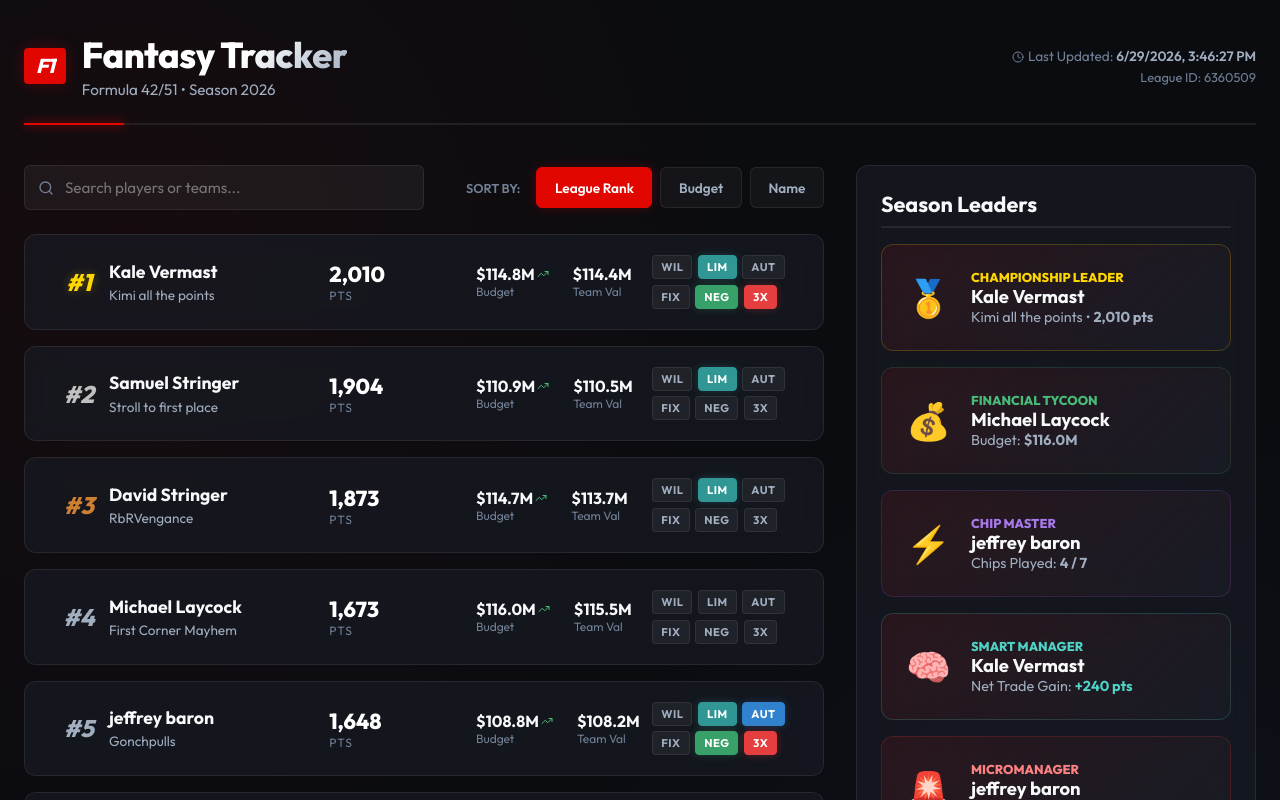
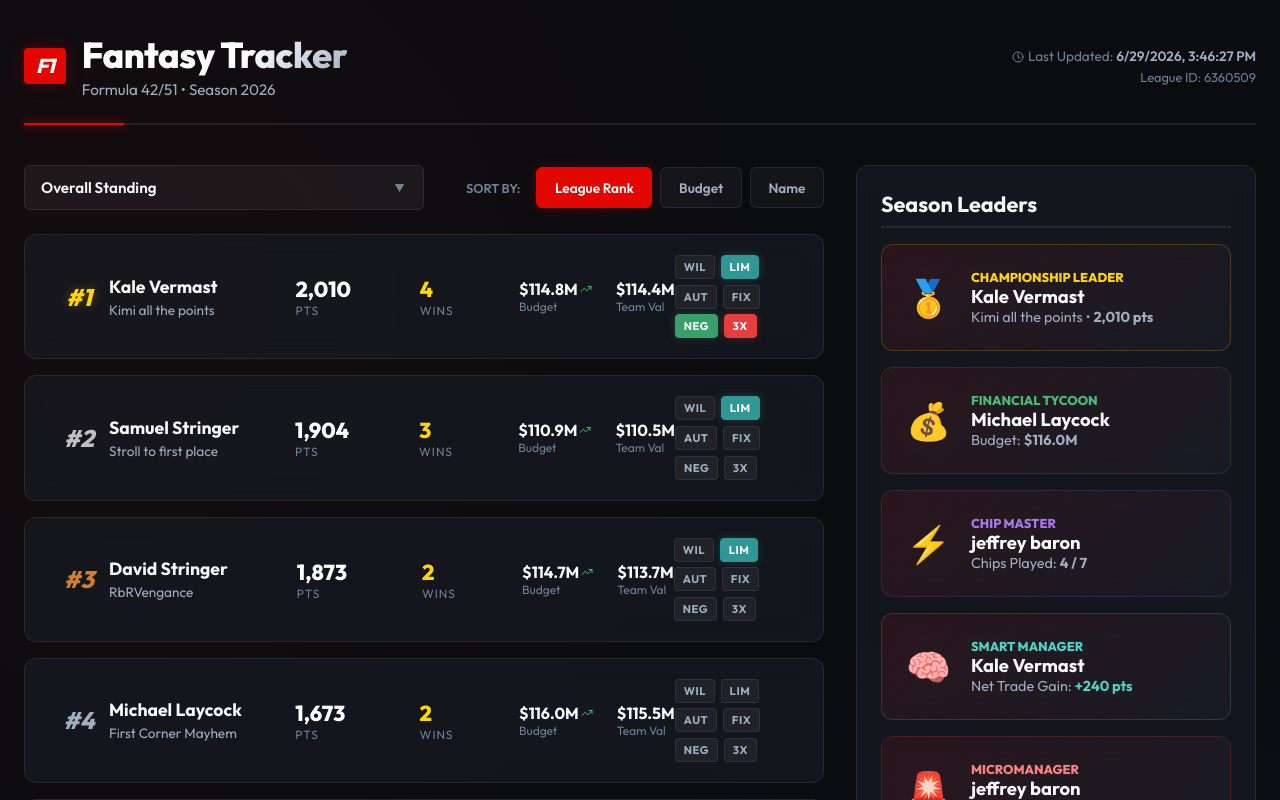
Before and after one commit to stringaling/F1Fantasy2026, a React (Vite) app in the folder dashboard/: page / in a window 1280 px wide. Shown: the top 800 px of the page. Built offline with nearby package versions, Linux system fonts and the light colour scheme.

Commit message:
Updates * removed search bar - replaced with race selection of completed races. * completed races shows standings for a particular race. * Added "race wins" to the overview. * On user "Season Progression" - replaced "Rank" with "League Rank" and "Race Rank".

```diff
--- a/dashboard/src/App.tsx
+++ b/dashboard/src/App.tsx
@@ -1,6 +1,5 @@
 import { useState, useEffect } from 'react';
 import {
-  Search,
   TrendingUp,
   TrendingDown,
   X,
@@ -167,11 +166,66 @@ function calculatePlayerTradeStats(
   };
 }
 
+function calculateRacesWon(players: Player[]): Record<string, number> {
+  const racesWon: Record<string, number> = {};
+  players.forEach(p => {
+    racesWon[p.guid] = 0;
+  });
+
+  const allRaceIds = Array.from(
+    new Set(players.flatMap(p => (p.history || []).map(h => h.race_id)))
+  );
+
+  allRaceIds.forEach(raceId => {
+    let maxPoints = -Infinity;
+    players.forEach(p => {
+      const h = p.history.find(entry => entry.race_id === raceId);
+      if (h && h.points_gained > maxPoints) {
+        maxPoints = h.points_gained;
+      }
+    });
+
+    if (maxPoints !== -Infinity) {
+      players.forEach(p => {
+        const h = p.history.find(entry => entry.race_id === raceId);
+        if (h && h.points_gained === maxPoints) {
+          racesWon[p.guid] = (racesWon[p.guid] || 0) + 1;
+        }
+      });
+    }
+  });
+
+  return racesWon;
+}
+
+function getRaceRank(players: Player[], raceId: number, playerGuid: string): number {
+  const scores = players.map(p => {
+    const h = p.history.find(entry => entry.race_id === raceId);
+    return {
+      guid: p.guid,
+      points: h ? h.points_gained : 0
+    };
+  });
+
+  scores.sort((a, b) => b.points - a.points);
+
+  let rank = 1;
+  for (let i = 0; i < scores.length; i++) {
+    if (i > 0 && scores[i].points < scores[i - 1].points) {
+      rank = i + 1;
+    }
+    if (scores[i].guid === playerGuid) {
+      return rank;
+    }
+  }
+  return rank;
+}
+
 function App() {
   const [data, setData] = useState<F1FantasyData | null>(null);
   const [loading, setLoading] = useState<boolean>(true);
   const [error, setError] = useState<string | null>(null);
-  const [searchTerm, setSearchTerm] = useState<string>('');
+  const [viewRaceId, setViewRaceId] = useState<number | 'overall'>('overall');
   const [sortBy, setSortBy] = useState<'rank' | 'budget' | 'name'>('rank');
   const [selectedPlayer, setSelectedPlayer] = useState<Player | null>(null);
   const [selectedRaceId, setSelectedRaceId] = useState<number>(1);
@@ -199,11 +253,15 @@ function App() {
   // Update selected race when selected player changes
   useEffect(() => {
     if (selectedPlayer && selectedPlayer.history.length > 0) {
+      if (viewRaceId !== 'overall') {
+        setSelectedRaceId(viewRaceId);
+      } else {
         // Default to the latest completed race for this player
         const maxRace = Math.max(...selectedPlayer.history.map(h => h.race_id));
         setSelectedRaceId(maxRace);
       }
-  }, [selectedPlayer]);
+    }
+  }, [selectedPlayer, viewRaceId]);
 
   if (loading) {
     return (
@@ -237,20 +295,95 @@ function App() {
     playerTradeStatsMap.set(player.guid, calculatePlayerTradeStats(player, data.master_results));
   });
 
-  // Filter and Sort players
-  const filteredPlayers = data.players
-    .filter(player => {
-      const search = searchTerm.toLowerCase();
-      return (
-        player.player_name.toLowerCase().includes(search) ||
-        player.team_name.toLowerCase().includes(search)
-      );
-    })
-    .sort((a, b) => {
+  // Calculate races won (number of times topped the standings for each race)
+  const racesWonMap = calculateRacesWon(data.players);
+
+  // Get completed races from player history
+  const completedRaces = data.players[0]?.history.map(h => ({
+    id: h.race_id,
+    name: h.race_name
+  })) || [];
+
+  // Determine data per player depending on viewRaceId
+  const processedPlayers = data.players.map(player => {
+    if (viewRaceId === 'overall') {
+      const hasHistory = player.history.length > 1;
+      const latestRace = player.history[player.history.length - 1];
+      const prevRace = hasHistory ? player.history[player.history.length - 2] : null;
+      const budgetDiff = prevRace ? latestRace.budget - prevRace.budget : 0;
+
+      return {
+        guid: player.guid,
+        player_name: player.player_name,
+        team_name: player.team_name,
+        rank: player.rank, // overall rank
+        leagueRank: player.rank,
+        points: player.total_points,
+        budget: player.current_budget,
+        team_value: player.current_team_value,
+        budgetDiff,
+        chips_used: player.chips_used,
+        racesWon: racesWonMap[player.guid] || 0,
+        activeChip: null,
+        player, // reference to original player object
+      };
+    } else {
+      const raceHistory = player.history.find(h => h.race_id === viewRaceId);
+      const points = raceHistory ? raceHistory.points_gained : 0;
+      const budget = raceHistory ? raceHistory.budget : 100.0;
+      const team_value = raceHistory ? raceHistory.team_value : 100.0;
+      const activeChip = raceHistory ? raceHistory.active_chip : null;
+
+      // Rank in league after this race
+      const leagueRank = raceHistory ? raceHistory.rank_in_league : player.rank;
+
+      // Calculate budget difference compared to the race before this one
+      const currentRaceIndex = player.history.findIndex(h => h.race_id === viewRaceId);
+      const prevRaceHistory = currentRaceIndex > 0 ? player.history[currentRaceIndex - 1] : null;
+      const budgetDiff = prevRaceHistory ? budget - prevRaceHistory.budget : 0;
+
+      return {
+        guid: player.guid,
+        player_name: player.player_name,
+        team_name: player.team_name,
+        rank: 0, // calculated below dynamically
+        leagueRank,
+        points,
+        budget,
+        team_value,
+        budgetDiff,
+        chips_used: player.chips_used,
+        racesWon: 0, // not shown
+        activeChip,
+        player,
+      };
+    }
+  });
+
+  // Calculate dynamic rank for race-scoped view
+  if (viewRaceId !== 'overall') {
+    const sortedByPoints = [...processedPlayers].sort((a, b) => b.points - a.points);
+    let currentRank = 1;
+    sortedByPoints.forEach((p, index) => {
+      if (index > 0) {
+        const prevP = sortedByPoints[index - 1];
+        if (p.points < prevP.points) {
+          currentRank = index + 1;
+        }
+      }
+      const playerObj = processedPlayers.find(pl => pl.guid === p.guid);
+      if (playerObj) {
+        playerObj.rank = currentRank;
+      }
+    });
+  }
+
+  // Sort players
+  const sortedPlayers = processedPlayers.sort((a, b) => {
     if (sortBy === 'rank') {
       return a.rank - b.rank;
     } else if (sortBy === 'budget') {
-        return b.current_budget - a.current_budget;
+      return b.budget - a.budget;
     } else {
       return a.player_name.localeCompare(b.player_name);
     }
@@ -311,18 +444,24 @@ function App() {
 
         {/* Left Side: Leaderboard Column */}
         <section className="leaderboard-section">
-
           {/* Controls */}
           <div className="controls-bar">
-            <div className="search-wrapper">
-              <Search className="search-icon" />
-              <input
-                type="text"
-                placeholder="Search players or teams..."
-                className="search-input"
-                value={searchTerm}
-                onChange={(e) => setSearchTerm(e.target.value)}
-              />
+            <div className="dropdown-wrapper">
+              <select
+                className="race-dropdown"
+                value={viewRaceId}
+                onChange={(e) => {
+                  const val = e.target.value;
+                  setViewRaceId(val === 'overall' ? 'overall' : Number(val));
+                }}
+              >
+                <option value="overall">Overall Standing</option>
+                {completedRaces.map(race => (
+                  <option key={race.id} value={race.id}>
+                    {race.name}
+                  </option>
+                ))}
+              </select>
             </div>
             <div className="filter-group">
               <span style={{ fontSize: '0.8rem', color: '#718096', alignSelf: 'center', marginRight: '0.5rem', fontWeight: 600 }}>SORT BY:</span>
@@ -330,7 +469,7 @@ function App() {
                 className={`filter-btn ${sortBy === 'rank' ? 'active' : ''}`}
                 onClick={() => setSortBy('rank')}
               >
-                League Rank
+                {viewRaceId === 'overall' ? 'League Rank' : 'Race Rank'}
               </button>
               <button
                 className={`filter-btn ${sortBy === 'budget' ? 'active' : ''}`}
@@ -349,19 +488,14 @@ function App() {
 
           {/* List of Players */}
           <div className="leaderboard-list">
-            {filteredPlayers.map(player => {
-              // Find latest budget trend (compare last race to race before)
-              const hasHistory = player.history.length > 1;
-              const latestRace = player.history[player.history.length - 1];
-              const prevRace = hasHistory ? player.history[player.history.length - 2] : null;
-
-              const budgetDiff = prevRace ? latestRace.budget - prevRace.budget : 0;
+            {sortedPlayers.map(player => {
+              const budgetDiff = player.budgetDiff;
 
               return (
                 <div
                   key={player.guid}
-                  className="glass-card player-card"
-                  onClick={() => setSelectedPlayer(player)}
+                  className={`glass-card player-card ${viewRaceId === 'overall' ? 'overall-view' : 'race-view'}`}
+                  onClick={() => setSelectedPlayer(player.player)}
                 >
                   {/* Rank */}
                   <div className="rank-badge">
@@ -372,26 +506,39 @@ function App() {
                   <div className="player-identity">
                     <span className="player-name">{player.player_name}</span>
                     <span className="team-name">{player.team_name}</span>
+                    {viewRaceId !== 'overall' && (
+                      <span style={{ fontSize: '0.75rem', color: '#718096', marginTop: '2px' }}>
+                        League Standing: <strong>#{player.leagueRank}</strong>
+                      </span>
+                    )}
                   </div>
 
                   {/* Points */}
                   <div className="points-display">
-                    <span className="points-val">{player.total_points.toLocaleString()}</span>
-                    <span className="points-label">PTS</span>
+                    <span className="points-val">{player.points.toLocaleString()}</span>
+                    <span className="points-label">{viewRaceId === 'overall' ? 'PTS' : 'GP PTS'}</span>
                   </div>
+
+                  {/* Races Won - only in Overall view */}
+                  {viewRaceId === 'overall' && (
+                    <div className="races-won-display hide-on-mobile">
+                      <span className="races-won-val">{player.racesWon}</span>
+                      <span className="races-won-label">Wins</span>
+                    </div>
+                  )}
 
                   {/* Budget details */}
                   <div className="budget-stats hide-on-mobile">
                     <div className="stat-item">
                       <span className="stat-val" style={{ display: 'flex', alignItems: 'center', gap: '2px' }}>
-                        ${player.current_budget.toFixed(1)}M
+                        ${player.budget.toFixed(1)}M
                         {budgetDiff > 0 && <TrendingUp size={12} className="trend-up" />}
                         {budgetDiff < 0 && <TrendingDown size={12} className="trend-down" />}
                       </span>
                       <span className="stat-label">Budget</span>
                     </div>
                     <div className="stat-item">
-                      <span className="stat-val">${player.current_team_value.toFixed(1)}M</span>
+                      <span className="stat-val">${player.team_value.toFixed(1)}M</span>
                       <span className="stat-label">Team Val</span>
                     </div>
                   </div>
@@ -399,12 +546,15 @@ function App() {
                   {/* Chips badges */}
                   <div className="chips-row hide-on-mobile">
                     {['wildcard', 'limitless', 'autopilot', 'final_fix', 'no_negative', 'extra_drs'].map(chip => {
-                      const isUsed = player.chips_used.some(c => c.chip === chip);
+                      const usage = player.chips_used.find(c => c.chip === chip);
+                      const isUsed = !!usage && (viewRaceId === 'overall' || usage.race_id <= viewRaceId);
+                      const isActiveInRace = !!usage && viewRaceId !== 'overall' && usage.race_id === viewRaceId;
+
                       return (
                         <span
                           key={chip}
-                          className={`chip-badge ${isUsed ? 'used' : ''} ${chip}`}
-                          title={`${chip.replace('_', ' ')}: ${isUsed ? 'Used' : 'Available'}`}
+                          className={`chip-badge ${isUsed ? 'used' : ''} ${isActiveInRace ? 'active-now' : ''} ${chip}`}
+                          title={`${chip.replace('_', ' ')}: ${isActiveInRace ? 'Active this GP!' : isUsed ? 'Used' : 'Available'}`}
                         >
                           {chipLabels[chip] || chip.substring(0, 3)}
                         </span>
@@ -415,9 +565,9 @@ function App() {
               );
             })}
 
-            {filteredPlayers.length === 0 && (
+            {sortedPlayers.length === 0 && (
               <div style={{ textAlign: 'center', padding: '3rem', color: '#718096' }}>
-                No players match your search filter.
+                No players loaded.
               </div>
             )}
           </div>
@@ -575,7 +725,8 @@ function App() {
                         <tr>
                           <th>GP Event</th>
                           <th>Points</th>
-                          <th>Rank</th>
+                          <th>League Rank</th>
+                          <th>Race Rank</th>
                           <th>Budget</th>
                           <th>Team Value</th>
                           <th>Trades</th>
@@ -595,6 +746,7 @@ function App() {
                               <td style={{ fontWeight: 600 }}>{h.race_name}</td>
                               <td>{h.points_gained} <span style={{ fontSize: '0.75rem', color: '#718096' }}>({h.total_points})</span></td>
                               <td>#{h.rank_in_league}</td>
+                              <td>#{getRaceRank(data.players, h.race_id, selectedPlayer.guid)}</td>
                               <td>
                                 ${h.budget.toFixed(1)}M
                                 {budgetDiff > 0 && <span className="trend-up" style={{ fontSize: '0.8rem', marginLeft: '3px' }}>▲</span>}
--- a/dashboard/src/index.css
+++ b/dashboard/src/index.css
@@ -772,3 +772,100 @@ body {
   border-radius: 4px;
   transition: var(--transition-smooth);
 }
+
+/* Dropdown and Races Won Styles */
+.dropdown-wrapper {
+  position: relative;
+  flex-grow: 1;
+  max-width: 400px;
+}
+
+.race-dropdown {
+  width: 100%;
+  padding: 0.75rem 2.5rem 0.75rem 1rem;
+  border-radius: var(--radius-sm);
+  background: rgba(255, 255, 255, 0.05);
+  border: 1px solid var(--border-glass);
+  color: var(--text-primary);
+  font-family: var(--font-sans);
+  font-size: 0.95rem;
+  font-weight: 600;
+  transition: var(--transition-fast);
+  appearance: none;
+  cursor: pointer;
+}
+
+.race-dropdown:focus {
+  outline: none;
+  border-color: var(--f1-red);
+  box-shadow: 0 0 10px var(--f1-red-glow);
+  background: rgba(255, 255, 255, 0.08);
+}
+
+.race-dropdown option {
+  background-color: #1a1d26;
+  color: var(--text-primary);
+}
+
+.dropdown-wrapper::after {
+  content: '▼';
+  font-size: 0.65rem;
+  color: var(--text-muted);
+  position: absolute;
+  right: 1.2rem;
+  top: 50%;
+  transform: translateY(-50%);
+  pointer-events: none;
+}
+
+/* Overall vs Race Grid columns */
+.player-card.overall-view {
+  grid-template-columns: 60px 1.5fr 1fr 0.8fr 1.2fr 1fr;
+}
+
+.player-card.race-view {
+  grid-template-columns: 60px 1.5fr 1fr 1.2fr 1fr;
+}
+
+/* Races Won Display styles */
+.races-won-display {
+  display: flex;
+  flex-direction: column;
+}
+
+.races-won-val {
+  font-size: 1.35rem;
+  font-weight: 800;
+  color: #ffd700;
+}
+
+.races-won-label {
+  font-size: 0.75rem;
+  text-transform: uppercase;
+  letter-spacing: 1px;
+  color: var(--text-muted);
+}
+
+/* Active chip highlights in single race view */
+.chip-badge.active-now {
+  box-shadow: 0 0 10px var(--color-active, currentColor);
+  border: 1px solid #fff;
+  transform: scale(1.15);
+  animation: pulse-active 1.5s infinite alternate;
+}
+
+@keyframes pulse-active {
+  0% {
+    box-shadow: 0 0 4px var(--color-active, currentColor);
+  }
+  100% {
+    box-shadow: 0 0 12px var(--color-active, currentColor), 0 0 4px #fff;
+  }
+}
+
+.chip-badge.wildcard.active-now { --color-active: var(--color-wildcard); }
+.chip-badge.limitless.active-now { --color-active: var(--color-limitless); }
+.chip-badge.autopilot.active-now { --color-active: var(--color-autopilot); }
+.chip-badge.final_fix.active-now { --color-active: var(--color-final-fix); }
+.chip-badge.no_negative.active-now { --color-active: var(--color-no-negative); }
+.chip-badge.extra_drs.active-now { --color-active: var(--color-3x-booster); }
```
Lines whose indentation alone changed are shown as unchanged.
